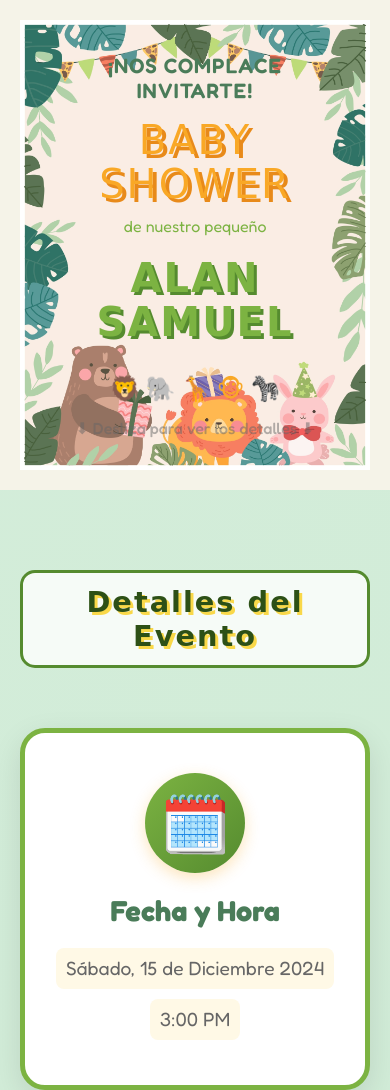
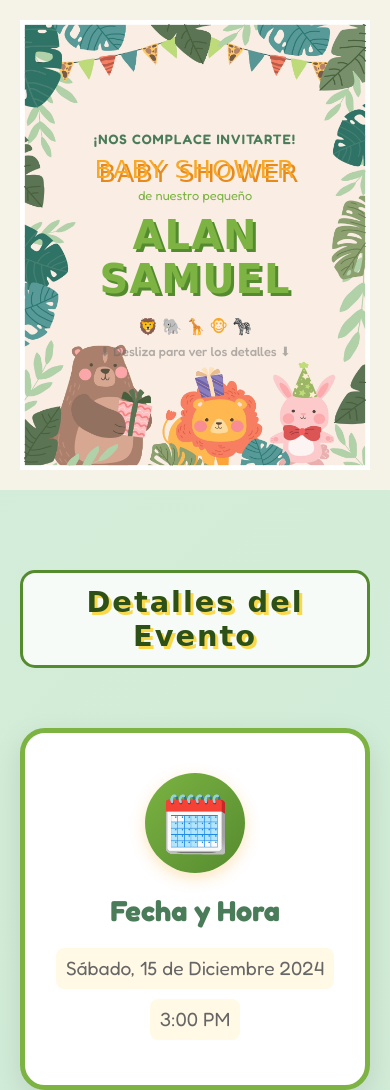
Before and after one commit to RobinsonLobo/baby-shower-alan-samuel, a plain HTML site: page index.html in a window 390 px wide. Shown: the top 1090 px of the page. Drawn offline with Linux system fonts and the light colour scheme; no server answers; a web font is replaced by a local one.

```diff
--- a/index.html
+++ b/index.html
@@ -137,6 +137,13 @@
             font-weight: 500;
             color: #666;
             animation: pulse 2s ease-in-out infinite;
+        }
+
+        .hero-animals {
+            font-size: 1.5em;
+            color: #f9a826;
+            margin-top: 20px;
+            font-weight: 600;
         }
 
         @keyframes pulse {
@@ -718,16 +725,19 @@
 
         /* RESPONSIVE */
         @media (max-width: 768px) {
-            .hero-title { font-size: 1.3em; }
-            .baby-name { font-size: 2.5em; letter-spacing: 2px; }
-            .hero-subtitle { font-size: 1em; }
+            .hero-title { font-size: 1em; }
+            .baby-name { font-size: 2em; letter-spacing: 2px; }
+            .hero-subtitle { font-size: 0.9em; }
+            .hero-content {
+                padding: 10px;
+                max-width: 85% !important;
+            }
             .section-title {
                 font-size: 1.8em;
                 padding: 12px 25px;
                 border-width: 3px;
             }
             .info-grid { grid-template-columns: 1fr; }
-            .hero-content { padding: 15px; }
             .form-wrapper { padding: 25px; }
             .category-header { flex-wrap: wrap; }
             .category-limit { margin-top: 10px; width: 100%; text-align: center; }
@@ -741,6 +751,19 @@
             .form-header-title { font-size: 1.8em; }
             .form-header-subtitle { font-size: 1em; }
         }
+
+        /* RESPONSIVE EXTRA PARA MÓVILES MUY PEQUEÑOS */
+        @media (max-width: 480px) {
+            .hero-title { font-size: 0.85em; margin-bottom: 3px; }
+            .baby-name { font-size: 1.6em; letter-spacing: 1px; margin: 5px 0; }
+            .hero-subtitle { font-size: 0.8em; margin-bottom: 5px; }
+            .hero-content {
+                padding: 8px;
+                max-width: 90% !important;
+            }
+            .hero-animals { font-size: 1em; margin-top: 10px; }
+            .scroll-indicator { font-size: 0.8em; margin-top: 8px; }
+        }
     </style>
 </head>
 <body>
@@ -753,7 +776,7 @@
                 <div class="baby-name">BABY SHOWER</div>
                 <h2 class="hero-subtitle">de nuestro pequeño</h2>
                 <h1 class="baby-name" style="font-size: 2.5em; color: #7cb342; text-shadow: 3px 3px 0px #558b2f;">ALAN SAMUEL</h1>
-                <div style="font-size: 1.5em; color: #f9a826; margin-top: 20px; font-weight: 600;">
+                <div class="hero-animals">
                     🦁 🐘 🦒 🐵 🦓
                 </div>
                 <p class="scroll-indicator">⬇ Desliza para ver los detalles ⬇</p>
```
